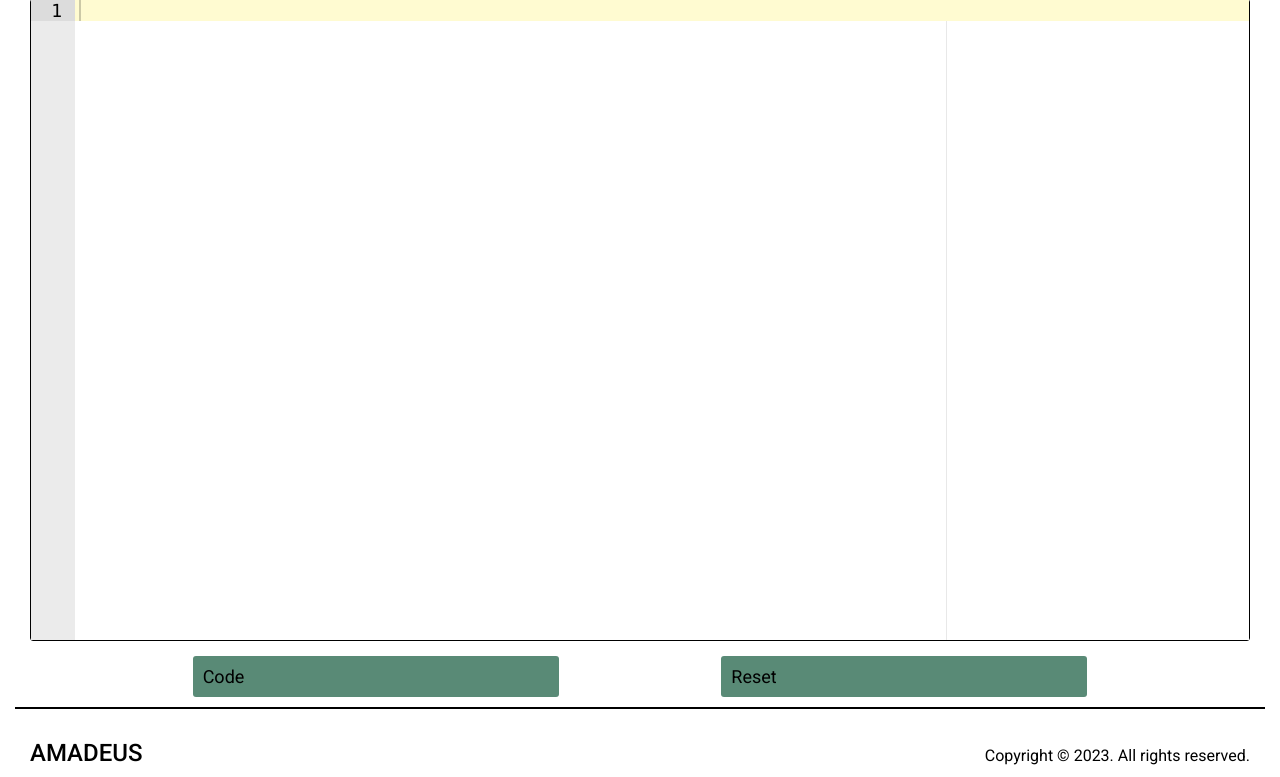
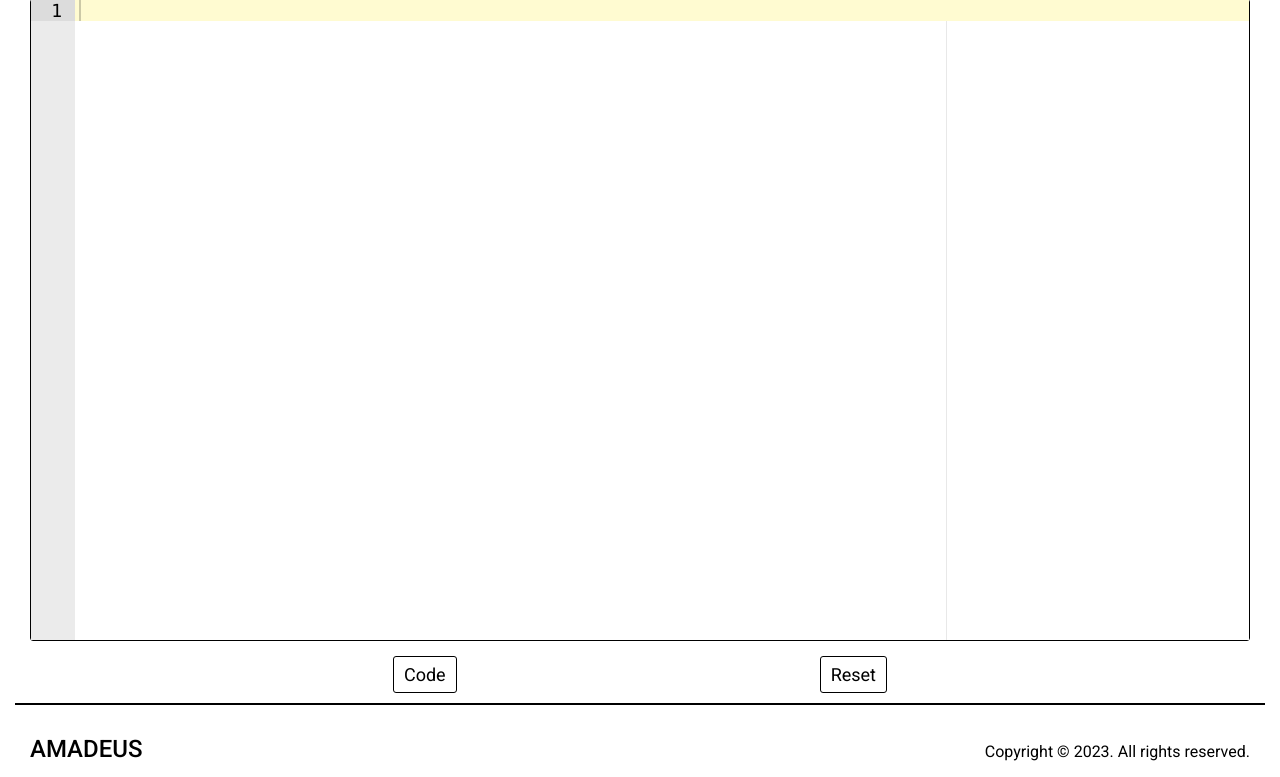
Before and after one commit to BZLOM4JOPbI/Amadeus-Courses, a Django app: page /ide.html in a window 1280 px wide. Shown: the part 105-882 px from the top of the page. Run offline with Django 4.2, Linux system fonts and the light colour scheme; some libraries are stand-ins or nearby versions.

Commit message:
Мое тело - минор

```diff
--- a/Amadeus_project/main_pages/static/main_pages/css/style.css
+++ b/Amadeus_project/main_pages/static/main_pages/css/style.css
@@ -389,21 +389,11 @@
     justify-content: space-evenly;
 }
 .resultBtn {
-    display: block;
-    width: 30%;
-    border-radius: 3px;
-    padding: 10px;
     box-sizing: border-box;
-    background-color: rgb(89, 138, 118);
     cursor: pointer;
 }
 .resetBtn {
-    display: block;
-    width: 30%;
-    border-radius: 3px;
-    padding: 10px;
     box-sizing: border-box;
-    background-color: rgb(89, 138, 118);
     cursor: pointer;
 }
 .courseInner > .container {
--- a/Amadeus_project/main_pages/templates/main_pages/course.html
+++ b/Amadeus_project/main_pages/templates/main_pages/course.html
@@ -75,8 +75,8 @@
                         <div id="editor"></div>
                     </div>
                     <div class="ideBtnWrap">
-                        <p class="resultBtn">Code</p>
-                        <p class="resetBtn">Reset</p>
+                        <p class="resultBtn Btn">Code</p>
+                        <p class="resetBtn Btn">Reset</p>
                     </div>
                 </div>
             </div>
--- a/Amadeus_project/main_pages/templates/main_pages/ide.html
+++ b/Amadeus_project/main_pages/templates/main_pages/ide.html
@@ -16,9 +16,9 @@
                     <div class="editorInner">
                         <div id="editor"></div>
                     </div>
-                    <div class="ideBtnWrap">
-                        <p class="resultBtn">Code</p>
-                        <p class="resetBtn">Reset</p>
+                    <div class="ideBtnWrap" >
+                        <p class="resultBtn Btn">Code</p>
+                        <p class="resetBtn Btn">Reset</p>
                     </div>
                 </div>
             </div>
```
